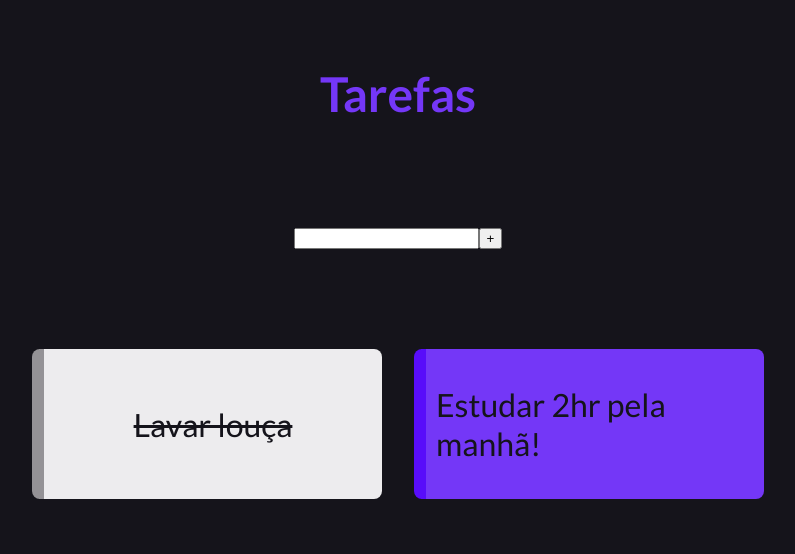
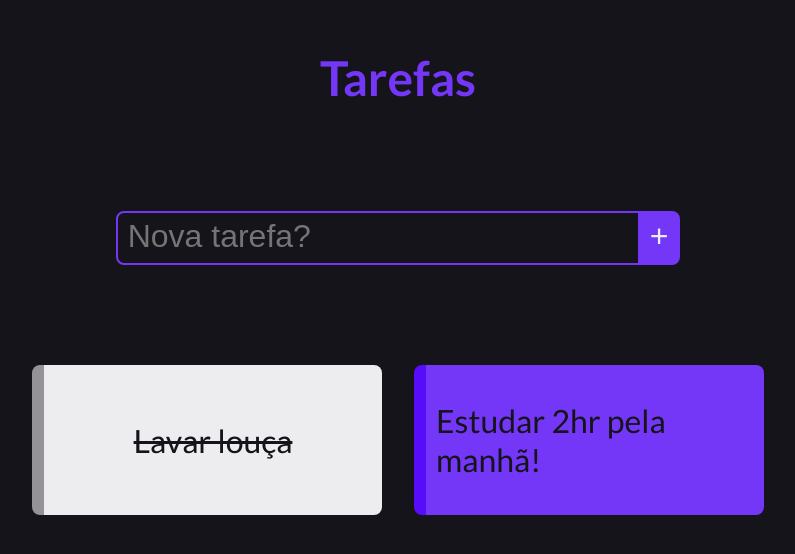
Before and after one commit to JFmaia/todoListVue, a Vue app: page / in a window 1280 px wide. Shown: the part 142-696 px from the top of the page, without its empty margins (242-1037 px from the left). Built offline with nearby package versions, Linux system fonts and the light colour scheme.

Commit message:
chore: Adicionado estilo no componente.

```diff
--- a/src/components/NewTask.vue
+++ b/src/components/NewTask.vue
@@ -1,7 +1,13 @@
 <template>
   <div class="new-task">
-    <input v-model="name" @keydown.enter="add()" type="text">
-    <button @click="add()">+</button>
+    <input
+        v-model="name"
+        @keydown.enter="add()"
+        type="text"
+        class="form-element"
+        placeholder="Nova tarefa?"
+    >
+    <button class="form-element" @click="add()">+</button>
   </div>
 </template>
 
@@ -21,6 +27,25 @@
 }
 </script>
 
-<style>
-
+<style scoped>
+    .form-element{
+        outline: none;
+        font-size: 2rem;
+        border: 2px solid #7437f7;
+        padding: 5px 10px 8px;
+        color: #EDECEE;
+    }
+    input.form-element{
+        width: 500px;
+        background: transparent;
+        border-bottom-left-radius: 8px;
+        border-top-left-radius: 8px;
+    }
+    button.form-element{
+        border-left: none;
+        background: #7437f7;
+        color: #EDECEE;
+        border-bottom-right-radius: 8px;
+        border-top-right-radius: 8px;
+    }
 </style>
```
